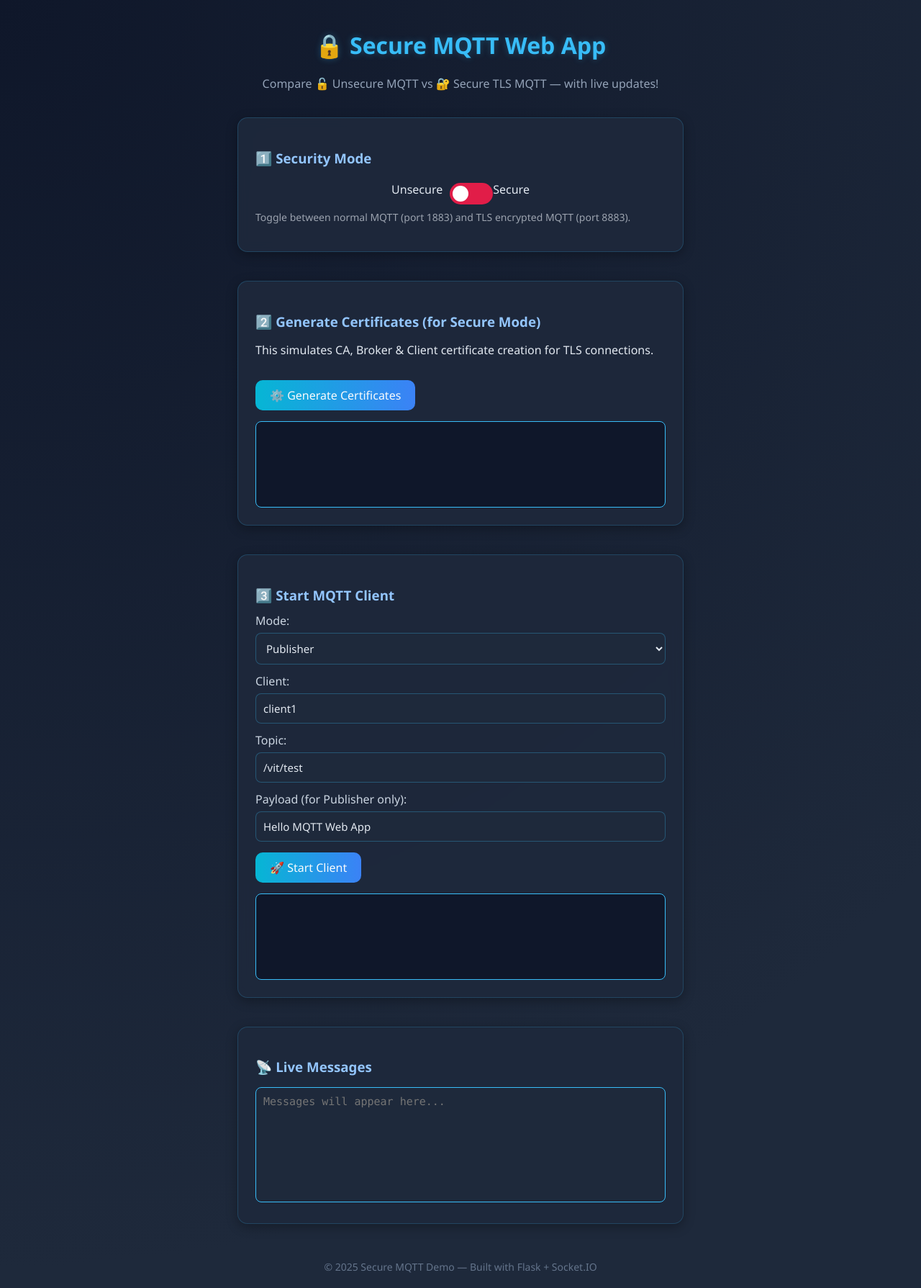
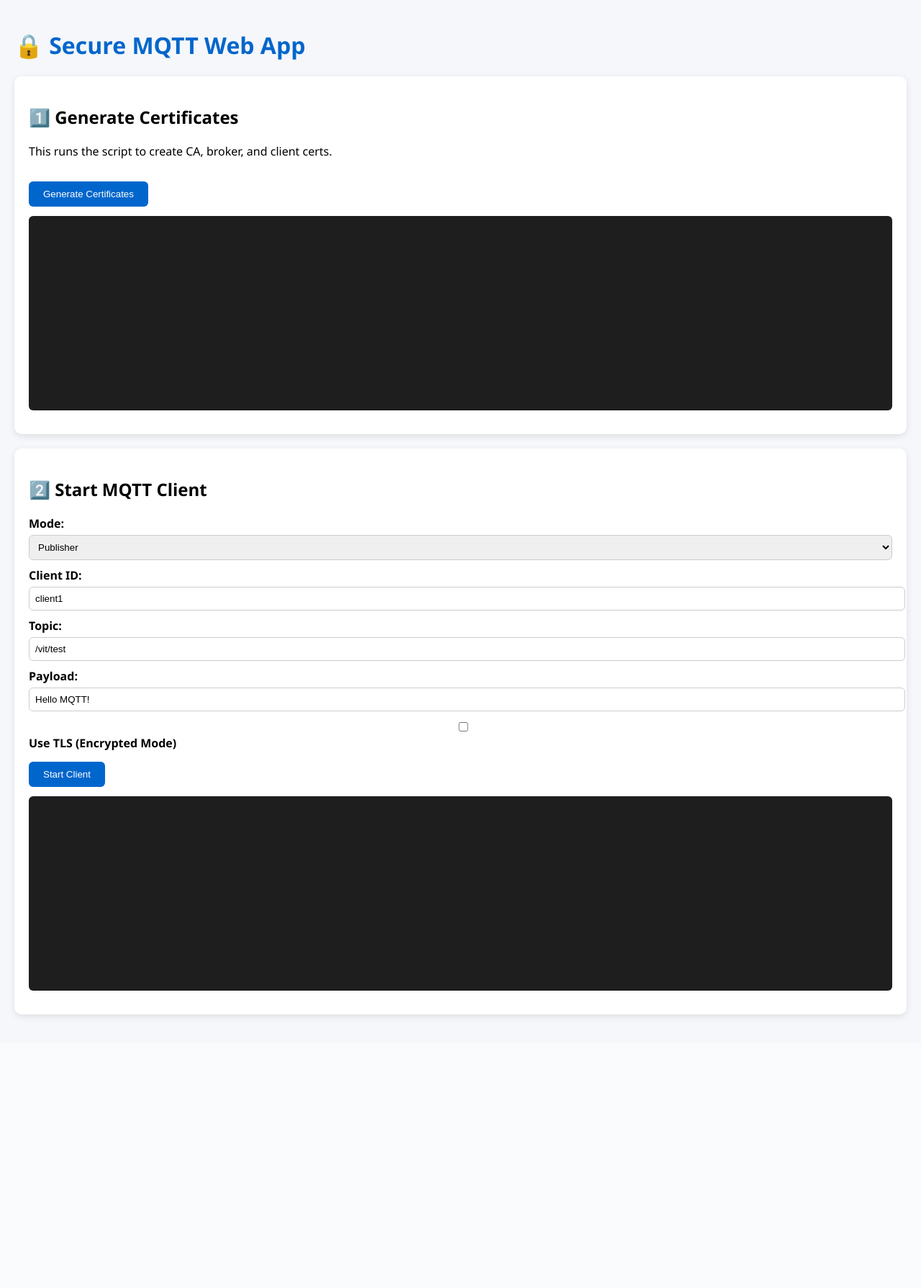
Before and after one commit to Abhay-098/secure-mqtt-webapp, a Flask app: page / in a window 1280 px wide. Shown: the whole page at 72% size. After the commit the page ends 1414 px from the top, so only its background shows below. Run offline with Flask 3, Linux system fonts and the light colour scheme; some libraries are stand-ins or nearby versions.

Commit message:
Update index.html

```diff
--- a/templates/index.html
+++ b/templates/index.html
@@ -2,252 +2,77 @@
 <html lang="en">
 <head>
   <meta charset="UTF-8">
+  <meta name="viewport" content="width=device-width, initial-scale=1.0">
   <title>🔒 Secure MQTT Web App</title>
+  <script src="https://cdn.socket.io/4.7.2/socket.io.min.js"></script>
   <style>
-    * {
-      box-sizing: border-box;
-      font-family: "Segoe UI", Roboto, Arial, sans-serif;
-    }
-    body {
-      margin: 0;
-      background: radial-gradient(circle at top left, #0f172a, #1e293b 80%);
-      color: #e2e8f0;
-      display: flex;
-      flex-direction: column;
-      align-items: center;
-      min-height: 100vh;
-      padding: 20px;
-    }
-    h1 {
-      color: #38bdf8;
-      text-shadow: 0 0 10px rgba(56,189,248,0.3);
-      margin-bottom: 5px;
-    }
-    h3 {
-      color: #93c5fd;
-      margin-bottom: 10px;
-    }
-    .card {
-      background: rgba(30,41,59,0.95);
-      border: 1px solid rgba(56,189,248,0.2);
-      border-radius: 14px;
-      box-shadow: 0 4px 16px rgba(0,0,0,0.3);
-      width: 90%;
-      max-width: 620px;
-      padding: 24px;
-      margin: 20px 0;
-      backdrop-filter: blur(8px);
-    }
-    label {
-      display: block;
-      margin-top: 12px;
-      color: #cbd5e1;
-    }
-    input, select, textarea {
-      width: 100%;
-      margin-top: 6px;
-      padding: 10px;
-      border-radius: 8px;
-      border: 1px solid rgba(56,189,248,0.3);
-      background: #1e293b;
-      color: #e2e8f0;
-      font-size: 15px;
-    }
-    button {
-      display: inline-block;
-      background: linear-gradient(90deg, #06b6d4, #3b82f6);
-      color: #f8fafc;
-      border: none;
-      border-radius: 10px;
-      padding: 10px 20px;
-      margin-top: 15px;
-      font-size: 16px;
-      cursor: pointer;
-      transition: all 0.2s ease;
-    }
-    button:hover {
-      transform: scale(1.05);
-      box-shadow: 0 0 12px rgba(59,130,246,0.5);
-    }
-    .output {
-      margin-top: 15px;
-      padding: 12px;
-      background: #0f172a;
-      color: #a5f3fc;
-      border: 1px solid #38bdf8;
-      border-radius: 8px;
-      height: 120px;
-      overflow-y: auto;
-      font-family: Consolas, monospace;
-      font-size: 14px;
-    }
-    textarea {
-      height: 160px;
-      resize: none;
-      font-family: Consolas, monospace;
-      border: 1px solid #38bdf8;
-    }
-    .mode-toggle {
-      display: flex;
-      align-items: center;
-      justify-content: center;
-      margin-top: 10px;
-    }
-    .switch {
-      position: relative;
-      display: inline-block;
-      width: 60px;
-      height: 30px;
-      margin-left: 10px;
-    }
-    .switch input { display:none; }
-    .slider {
-      position: absolute;
-      cursor: pointer;
-      top: 0;
-      left: 0;
-      right: 0;
-      bottom: 0;
-      background-color: #e11d48;
-      transition: .4s;
-      border-radius: 30px;
-    }
-    .slider:before {
-      position: absolute;
-      content: "";
-      height: 22px;
-      width: 22px;
-      left: 4px;
-      bottom: 4px;
-      background-color: white;
-      transition: .4s;
-      border-radius: 50%;
-    }
-    input:checked + .slider {
-      background-color: #22c55e;
-    }
-    input:checked + .slider:before {
-      transform: translateX(30px);
-    }
-    footer {
-      margin-top: 30px;
-      color: #64748b;
-      font-size: 14px;
-      text-align: center;
-    }
+    body { font-family: 'Segoe UI', sans-serif; background: #f5f7fa; margin: 0; padding: 20px; }
+    h1 { color: #0066cc; }
+    .card { background: white; border-radius: 10px; padding: 20px; margin-bottom: 20px; box-shadow: 0 3px 10px rgba(0,0,0,0.1); }
+    label { display: block; margin-top: 10px; font-weight: bold; }
+    input, select { width: 100%; padding: 8px; margin-top: 5px; border-radius: 6px; border: 1px solid #ccc; }
+    button { background: #0066cc; color: white; border: none; padding: 10px 20px; margin-top: 15px; border-radius: 6px; cursor: pointer; }
+    button:hover { background: #004d99; }
+    pre { background: #1e1e1e; color: #00ff9c; padding: 10px; border-radius: 6px; height: 250px; overflow-y: auto; }
   </style>
 </head>
 <body>
-
   <h1>🔒 Secure MQTT Web App</h1>
-  <p style="color:#94a3b8;">Compare 🔓 Unsecure MQTT vs 🔐 Secure TLS MQTT — with live updates!</p>
 
   <div class="card">
-    <h3>1️⃣ Security Mode</h3>
-    <div class="mode-toggle">
-      <span id="modeLabel">Unsecure</span>
-      <label class="switch">
-        <input type="checkbox" id="securityToggle">
-        <span class="slider"></span>
-      </label>
-      <span>Secure</span>
-    </div>
-    <p style="margin-top:8px; font-size:14px; color:#9ca3af;">
-      Toggle between normal MQTT (port 1883) and TLS encrypted MQTT (port 8883).
-    </p>
+    <h2>1️⃣ Generate Certificates</h2>
+    <p>This runs the script to create CA, broker, and client certs.</p>
+    <button onclick="generateCerts()">Generate Certificates</button>
+    <pre id="genOutput"></pre>
   </div>
 
   <div class="card">
-    <h3>2️⃣ Generate Certificates (for Secure Mode)</h3>
-    <p>This simulates CA, Broker & Client certificate creation for TLS connections.</p>
-    <button id="genBtn">⚙️ Generate Certificates</button>
-    <div id="genOutput" class="output"></div>
-  </div>
-
-  <div class="card">
-    <h3>3️⃣ Start MQTT Client</h3>
+    <h2>2️⃣ Start MQTT Client</h2>
     <label>Mode:</label>
     <select id="mode">
       <option value="pub">Publisher</option>
       <option value="sub">Subscriber</option>
     </select>
-
-    <label>Client:</label>
+    <label>Client ID:</label>
     <input id="client" value="client1">
-
     <label>Topic:</label>
     <input id="topic" value="/vit/test">
-
-    <label>Payload (for Publisher only):</label>
-    <input id="payload" value="Hello MQTT Web App">
-
-    <button id="startBtn">🚀 Start Client</button>
-    <div id="clientOutput" class="output"></div>
+    <label>Payload:</label>
+    <input id="payload" value="Hello MQTT!">
+    <label><input type="checkbox" id="useTls"> Use TLS (Encrypted Mode)</label>
+    <button onclick="startClient()">Start Client</button>
+    <pre id="clientOutput"></pre>
   </div>
 
-  <div class="card">
-    <h3>📡 Live Messages</h3>
-    <textarea id="mqttOutput" readonly placeholder="Messages will appear here..."></textarea>
-  </div>
-
-  <footer>© 2025 Secure MQTT Demo — Built with Flask + Socket.IO</footer>
-
-  <!-- Socket.IO -->
-  <script src="https://cdn.socket.io/4.7.2/socket.io.min.js"></script>
   <script>
     const socket = io();
 
-    let secureMode = false;
-
-    // Listen for live messages
-    socket.on('mqtt_message', function(data) {
-      const box = document.getElementById("mqttOutput");
-      const msg = `[${new Date().toLocaleTimeString()}] [${data.topic}] ${data.message}`;
-      box.value += msg + "\n";
-      box.scrollTop = box.scrollHeight;
+    socket.on("mqtt_log", data => {
+      const output = document.getElementById("clientOutput");
+      output.textContent += data.line + "\n";
+      output.scrollTop = output.scrollHeight;
     });
 
-    // Security toggle
-    document.getElementById("securityToggle").addEventListener("change", (e) => {
-      secureMode = e.target.checked;
-      document.getElementById("modeLabel").textContent = secureMode ? "Secure" : "Unsecure";
-      document.getElementById("modeLabel").style.color = secureMode ? "#22c55e" : "#e11d48";
-    });
+    async function generateCerts() {
+      const res = await fetch("/generate", { method: "POST" });
+      const data = await res.json();
+      document.getElementById("genOutput").textContent = data.output || data.status;
+    }
 
-    // Generate certs
-    document.getElementById('genBtn').onclick = async () => {
-      const out = document.getElementById('genOutput');
-      out.textContent = "⏳ Generating certificates...";
-      try {
-        const res = await fetch('/generate', { method: 'POST' });
-        const data = await res.json();
-        out.textContent = "✅ " + data.output;
-      } catch (e) {
-        out.textContent = "❌ Error: " + e;
-      }
-    };
-
-    // Start client
-    document.getElementById('startBtn').onclick = async () => {
-      const mode = document.getElementById('mode').value;
-      const client = document.getElementById('client').value;
-      const topic = document.getElementById('topic').value;
-      const payload = document.getElementById('payload').value;
-      const out = document.getElementById('clientOutput');
-      out.textContent = "⏳ Starting client...";
-      try {
-        const res = await fetch('/start_client', {
-          method: 'POST',
-          headers: {'Content-Type': 'application/json'},
-          body: JSON.stringify({mode, client, topic, payload, secure: secureMode})
-        });
-        const data = await res.json();
-        out.textContent = "✅ Client started\n" + JSON.stringify(data, null, 2);
-      } catch (e) {
-        out.textContent = "❌ Error: " + e;
-      }
-    };
+    async function startClient() {
+      const body = {
+        mode: document.getElementById("mode").value,
+        client: document.getElementById("client").value,
+        topic: document.getElementById("topic").value,
+        payload: document.getElementById("payload").value,
+        use_tls: document.getElementById("useTls").checked
+      };
+      const res = await fetch("/start_client", {
+        method: "POST", headers: { "Content-Type": "application/json" }, body: JSON.stringify(body)
+      });
+      const data = await res.json();
+      document.getElementById("clientOutput").textContent += `Started client: ${JSON.stringify(data)}\n`;
+    }
   </script>
-
 </body>
 </html>
```
